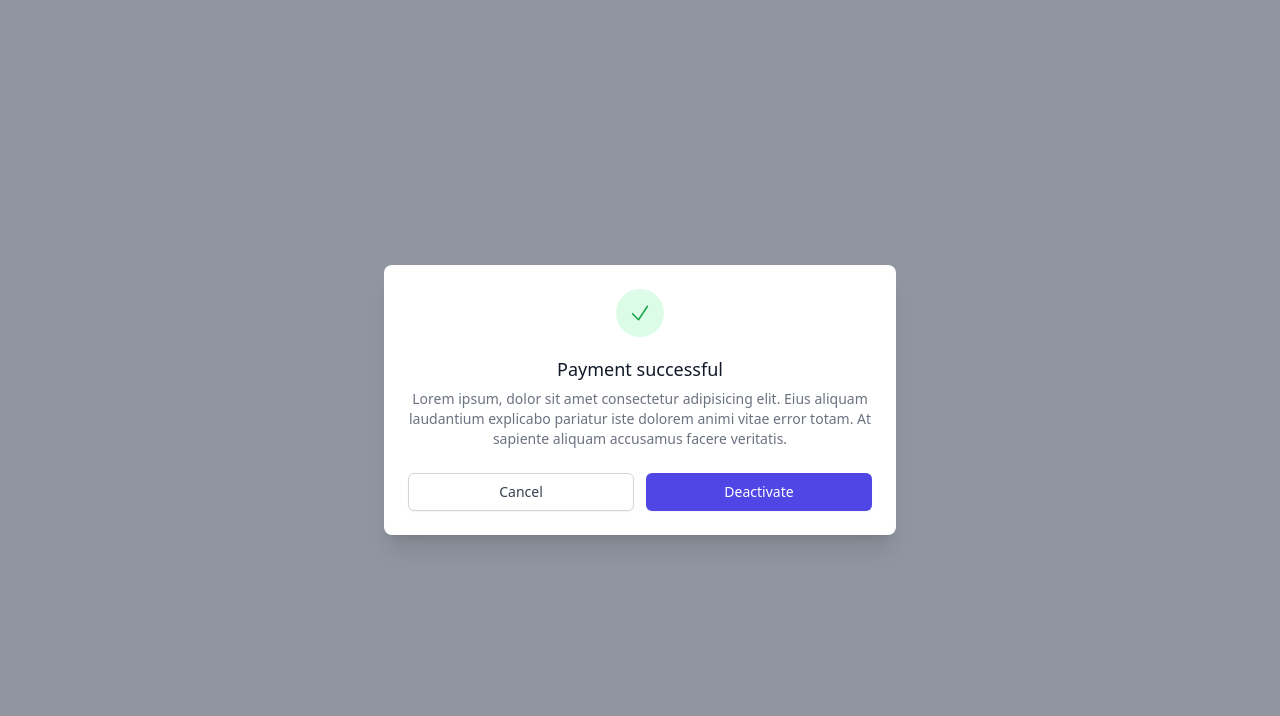
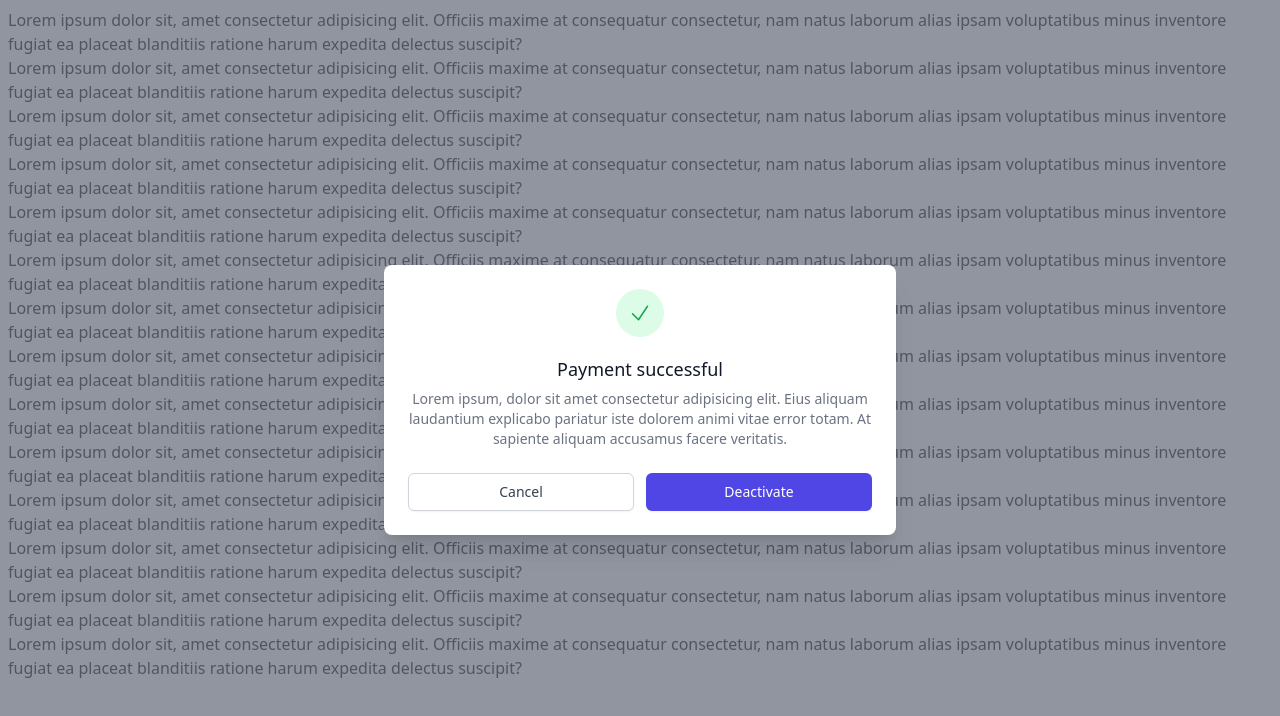
Before and after one commit to ArnoldLC/test-modal, a plain HTML site: page index.html in a window 1280 px wide. Drawn offline with nearby package versions, Linux system fonts and the light colour scheme.

Commit message:
feat: add content for scroll

```diff
--- a/index.html
+++ b/index.html
@@ -11,6 +11,22 @@
 
 <body>
   <div class="">
+    <div class="m-2">
+      <p>Lorem ipsum dolor sit, amet consectetur adipisicing elit. Officiis maxime at consequatur consectetur, nam natus laborum alias ipsam voluptatibus minus inventore fugiat ea placeat blanditiis ratione harum expedita delectus suscipit?</p>
+      <p>Lorem ipsum dolor sit, amet consectetur adipisicing elit. Officiis maxime at consequatur consectetur, nam natus laborum alias ipsam voluptatibus minus inventore fugiat ea placeat blanditiis ratione harum expedita delectus suscipit?</p>
+      <p>Lorem ipsum dolor sit, amet consectetur adipisicing elit. Officiis maxime at consequatur consectetur, nam natus laborum alias ipsam voluptatibus minus inventore fugiat ea placeat blanditiis ratione harum expedita delectus suscipit?</p>
+      <p>Lorem ipsum dolor sit, amet consectetur adipisicing elit. Officiis maxime at consequatur consectetur, nam natus laborum alias ipsam voluptatibus minus inventore fugiat ea placeat blanditiis ratione harum expedita delectus suscipit?</p>
+      <p>Lorem ipsum dolor sit, amet consectetur adipisicing elit. Officiis maxime at consequatur consectetur, nam natus laborum alias ipsam voluptatibus minus inventore fugiat ea placeat blanditiis ratione harum expedita delectus suscipit?</p>
+      <p>Lorem ipsum dolor sit, amet consectetur adipisicing elit. Officiis maxime at consequatur consectetur, nam natus laborum alias ipsam voluptatibus minus inventore fugiat ea placeat blanditiis ratione harum expedita delectus suscipit?</p>
+      <p>Lorem ipsum dolor sit, amet consectetur adipisicing elit. Officiis maxime at consequatur consectetur, nam natus laborum alias ipsam voluptatibus minus inventore fugiat ea placeat blanditiis ratione harum expedita delectus suscipit?</p>
+      <p>Lorem ipsum dolor sit, amet consectetur adipisicing elit. Officiis maxime at consequatur consectetur, nam natus laborum alias ipsam voluptatibus minus inventore fugiat ea placeat blanditiis ratione harum expedita delectus suscipit?</p>
+      <p>Lorem ipsum dolor sit, amet consectetur adipisicing elit. Officiis maxime at consequatur consectetur, nam natus laborum alias ipsam voluptatibus minus inventore fugiat ea placeat blanditiis ratione harum expedita delectus suscipit?</p>
+      <p>Lorem ipsum dolor sit, amet consectetur adipisicing elit. Officiis maxime at consequatur consectetur, nam natus laborum alias ipsam voluptatibus minus inventore fugiat ea placeat blanditiis ratione harum expedita delectus suscipit?</p>
+      <p>Lorem ipsum dolor sit, amet consectetur adipisicing elit. Officiis maxime at consequatur consectetur, nam natus laborum alias ipsam voluptatibus minus inventore fugiat ea placeat blanditiis ratione harum expedita delectus suscipit?</p>
+      <p>Lorem ipsum dolor sit, amet consectetur adipisicing elit. Officiis maxime at consequatur consectetur, nam natus laborum alias ipsam voluptatibus minus inventore fugiat ea placeat blanditiis ratione harum expedita delectus suscipit?</p>
+      <p>Lorem ipsum dolor sit, amet consectetur adipisicing elit. Officiis maxime at consequatur consectetur, nam natus laborum alias ipsam voluptatibus minus inventore fugiat ea placeat blanditiis ratione harum expedita delectus suscipit?</p>
+      <p>Lorem ipsum dolor sit, amet consectetur adipisicing elit. Officiis maxime at consequatur consectetur, nam natus laborum alias ipsam voluptatibus minus inventore fugiat ea placeat blanditiis ratione harum expedita delectus suscipit?</p>
+    </div>
     <div class="relative z-10" aria-labelledby="modal-title" role="dialog" aria-modal="true">
       <!--
     Background backdrop, show/hide based on modal state.
```
